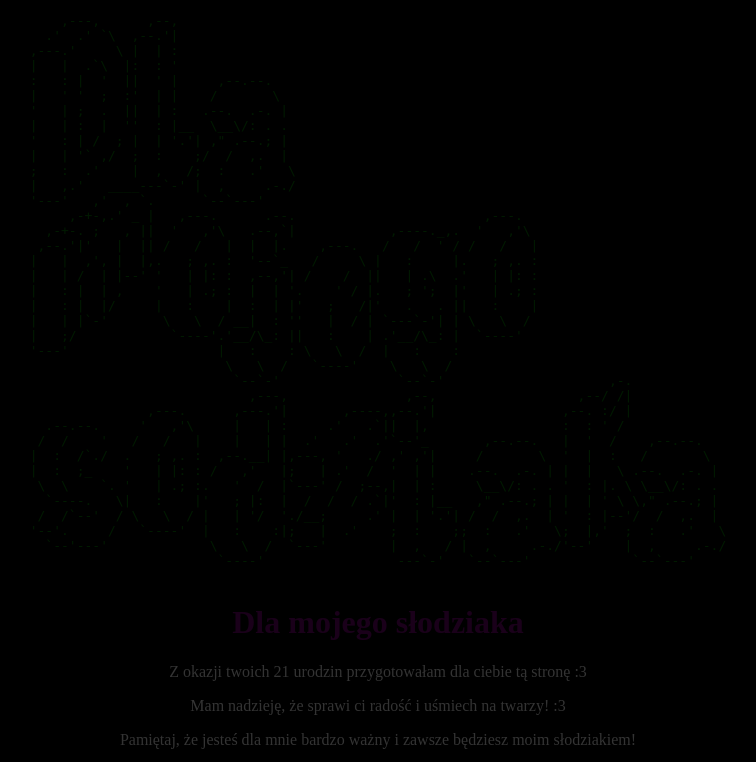
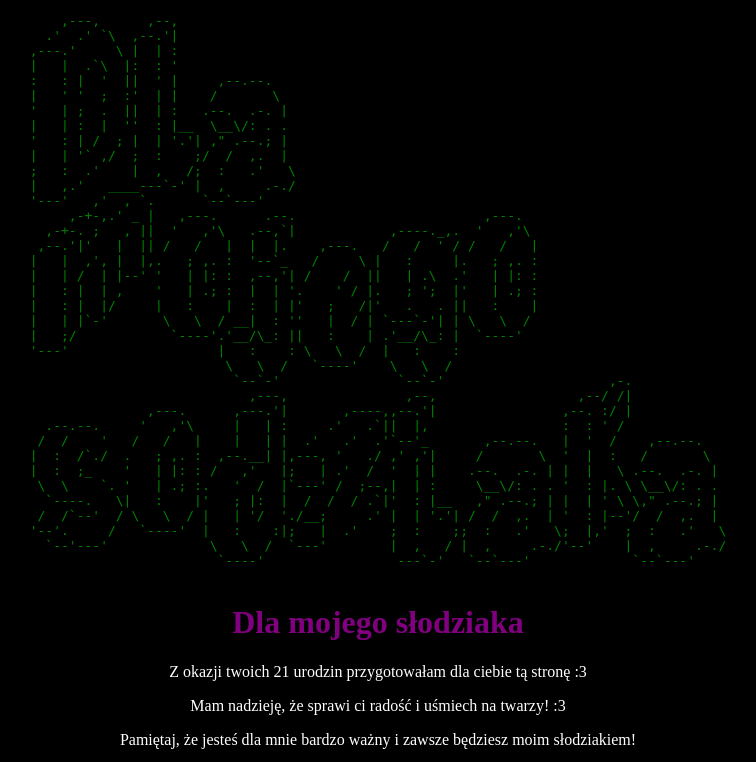
Before and after one commit to lvnka/lvnka.github.io, a PHP site: page / in a window 1280 px wide. Shown: the top 762 px of the page, without its empty margins (262-1018 px from the left). Run offline with PHP 8.4, Linux system fonts and the light colour scheme; some web fonts are replaced.

Commit message:
CHUJ KURWA DUPA CIPA JEBAĆ PIERDOLE TO CAŁE GÓWNO

```diff
--- a/styles.css
+++ b/styles.css
@@ -99,7 +99,7 @@ a {
 }
 
 /* Ukryj całą stronę, gdy loader aktywny */
-body > *:not(#intro-loader):not(#enter-site) {
+/* body > *:not(#intro-loader):not(#enter-site) {
   opacity: 0.2;
   transition: opacity 0.5s;
   pointer-events: none;
@@ -107,8 +107,7 @@ body > *:not(#intro-loader):not(#enter-site) {
 #enter-site:checked ~ *:not(#intro-loader):not(#enter-site) {
   opacity: 1;
   pointer-events: auto;
-}
-
+} */
 .heart-container {
   --heart-color: rgb(189, 91, 255);
   position: relative;
```
Also changed, not shown: main.html (+9 -0 lines).
